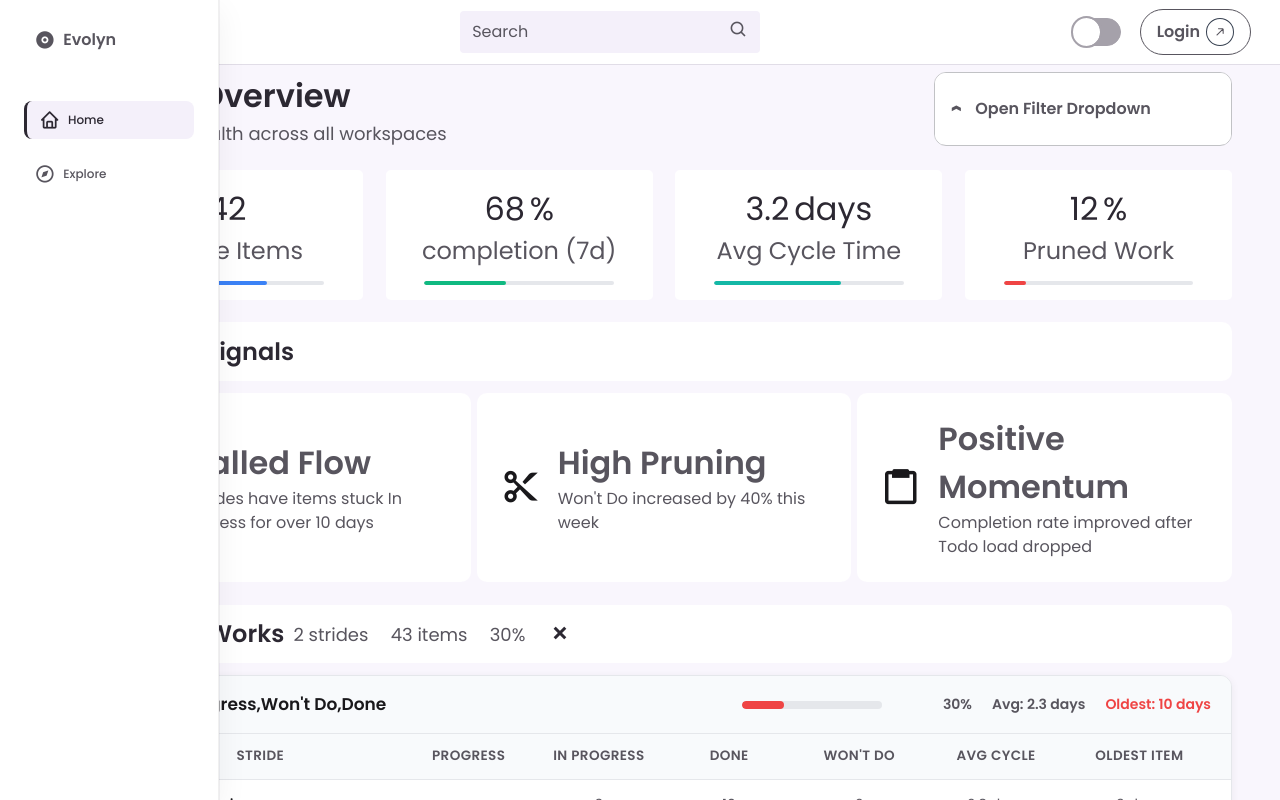
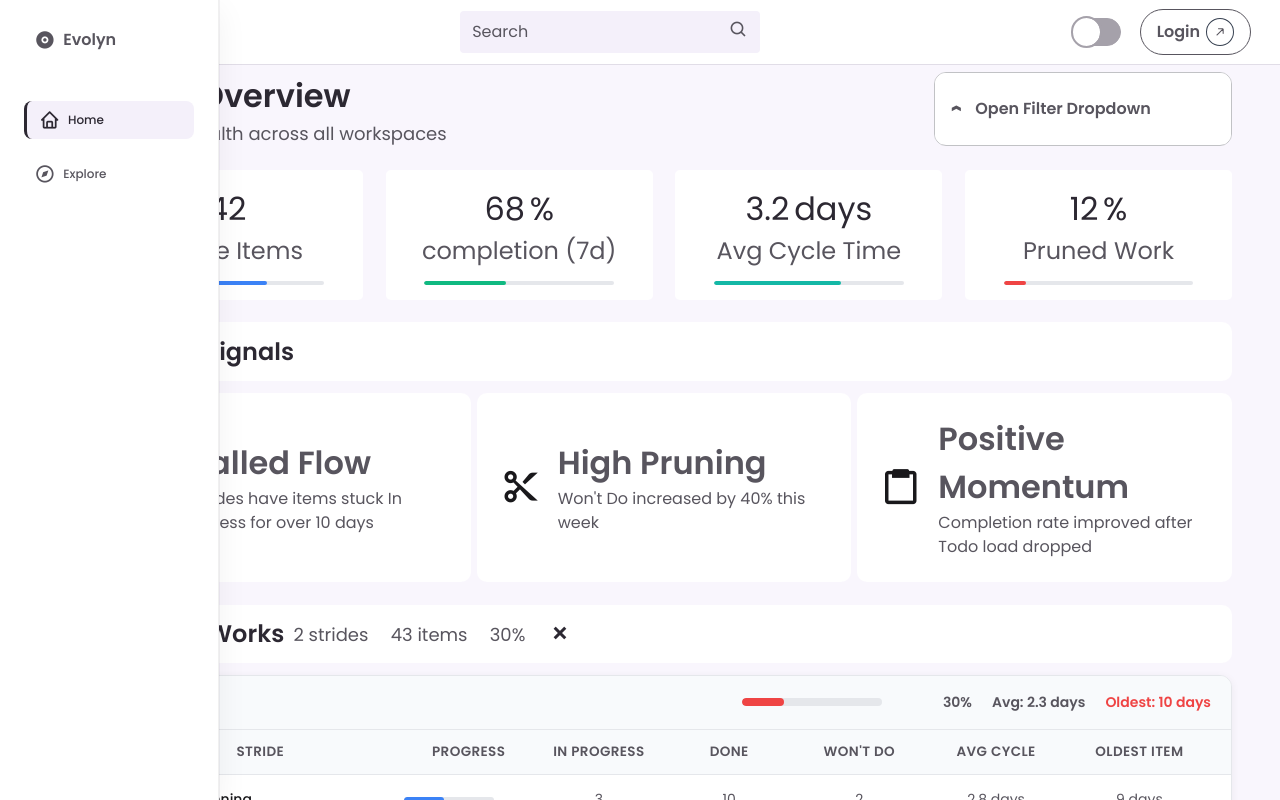
Before and after one commit to ISHariharan/Evolyn, a React (Create React App) app: page /stride/dashboard in a window 1280 px wide. Shown: the top 800 px of the page. Built offline with nearby package versions, Linux system fonts and the light colour scheme.

Commit message:
Change : template is removed from stride table header

```diff
--- a/src/Pages/StrideDashBoard/StrideDashBoard.scss
+++ b/src/Pages/StrideDashBoard/StrideDashBoard.scss
@@ -253,7 +253,7 @@
 
 .stridedashboard-template-header {
   display: flex;
-  justify-content: space-between;
+  justify-content: right;
   align-items: center;
   padding: 16px 20px;
   background: #f8fafc;
--- a/src/Pages/StrideDashBoard/StrideDashBoard.tsx
+++ b/src/Pages/StrideDashBoard/StrideDashBoard.tsx
@@ -398,9 +398,6 @@ const StrideDashBoard = () => {
                       <div className="template-group" key={groupIdx}>
                         {/* Template summary header */}
                         <div className="stridedashboard-template-header">
-                          <div className="template-name">
-                            {group.originalTemplate}
-                          </div>
                           <div className="template-metrics">
                             <div className="template-progress-container">
                               <div
```
